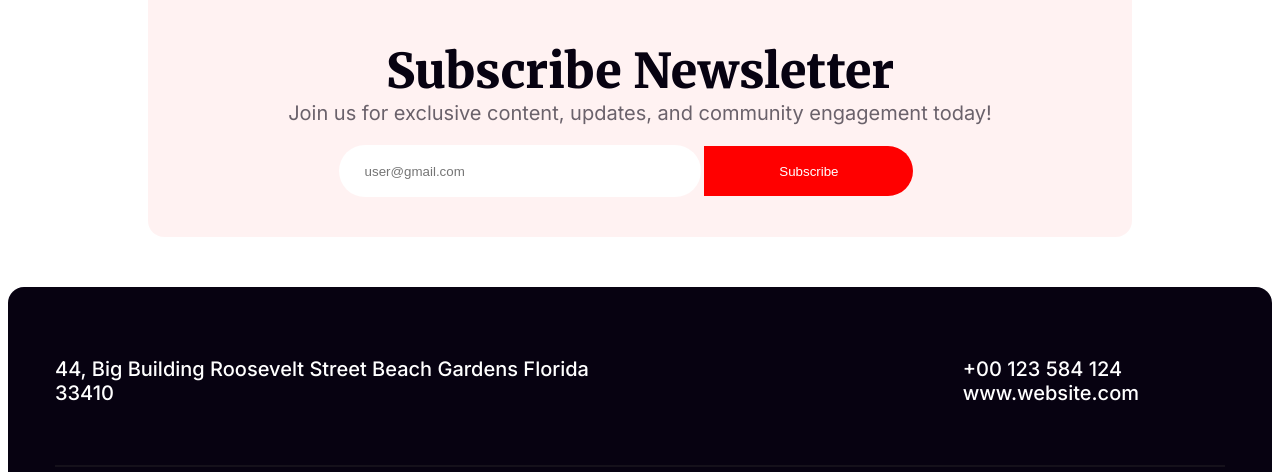
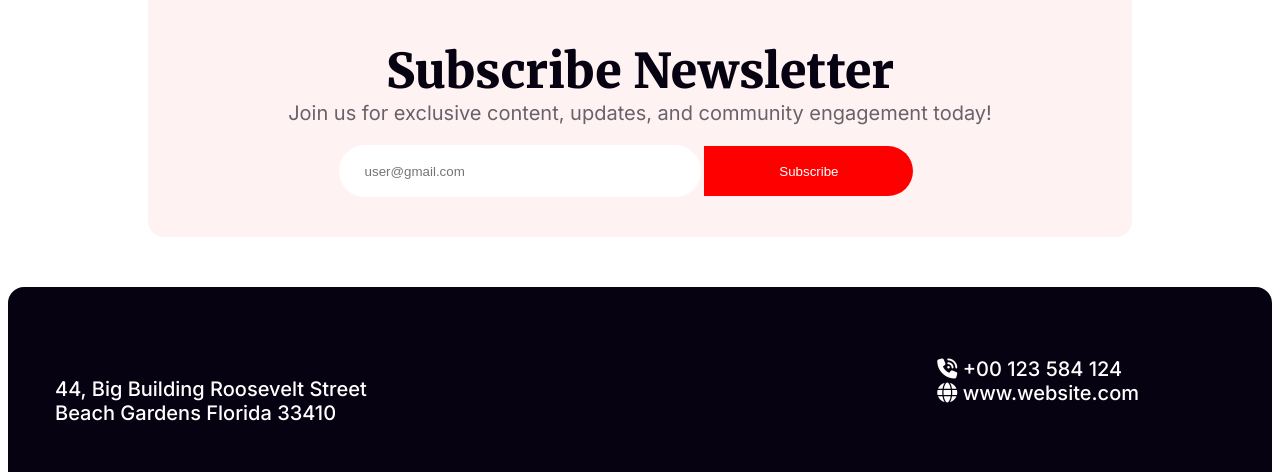
Before and after one commit to 3Emran/new--year-party-celebration, a plain HTML site: page index.html in a window 1280 px wide. Shown: the part 4470-4942 px from the top of the page. Drawn offline with Linux system fonts and the light colour scheme.

Commit message:
added icon and update some code

```diff
--- a/index.html
+++ b/index.html
@@ -12,6 +12,7 @@
 <link href="https://fonts.googleapis.com/css2?family=Inter:wght@100..900&family=Merriweather:ital,wght@0,300;0,400;0,700;0,900;1,300;1,400;1,700;1,900&family=Open+Sans:ital,wght@0,300..800;1,300..800&display=swap" rel="stylesheet">
 
 <link rel="stylesheet" href="style/style.css">
+<script src="https://kit.fontawesome.com/c8f0bd0797.js" crossorigin="anonymous"></script>
 </head>
 <body>
     <header class="header">
@@ -130,13 +131,15 @@
     <footer>
         <div class="footer-colmun">
             <div class="footer-address">
-                <p class="visible-address">
-                44, Big Building Roosevelt Street
-                 Beach Gardens Florida 33410
-                </p>
+                <div class="visible-address" >
+                    <p class="">
+                        44, Big Building Roosevelt Street
+                         Beach Gardens Florida 33410
+                    </p>
+                </div>
                 <div class="footer-contact">
-                    <p class="contact-no">+00 123 584 124</p>
-                    <p class="footer-web-address">www.website.com</p>
+                    <p class="contact-no"> <i class="fa-solid fa-phone-volume"></i> +00 123 584 124</p>
+                    <p class="footer-web-address"> <i class="fa-solid fa-globe"></i> www.website.com</p>
                 </div>
             </div>
 
--- a/style/style.css
+++ b/style/style.css
@@ -321,10 +321,9 @@ footer{
     font-size: 20px;
     font-weight: 500;
     justify-content: space-between;
-    gap: 367px;
 }
 .visible-address{
-    margin-top: 0px;
+    width: 318px;
 }
 .footer-warning-message{
     display: flex;
```
